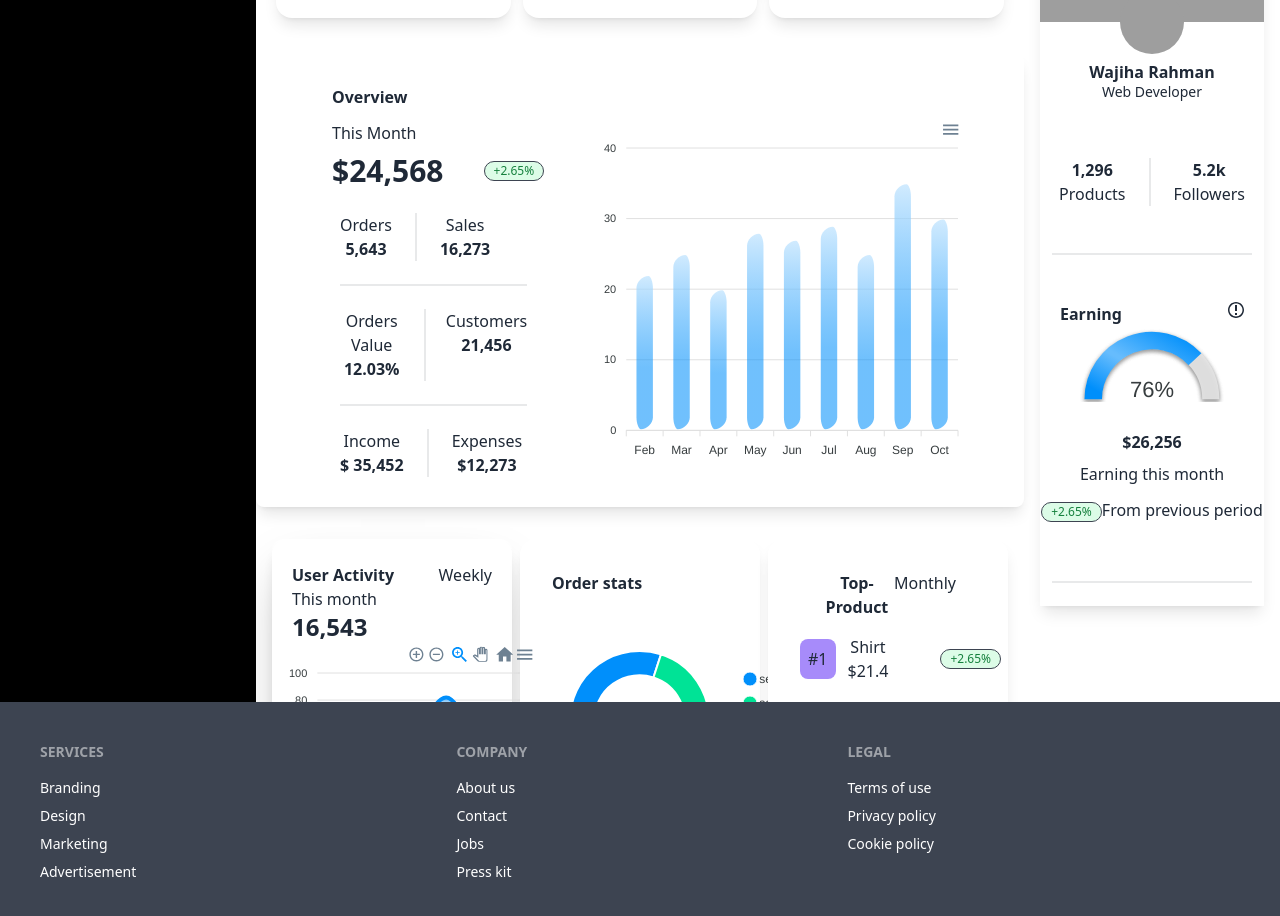
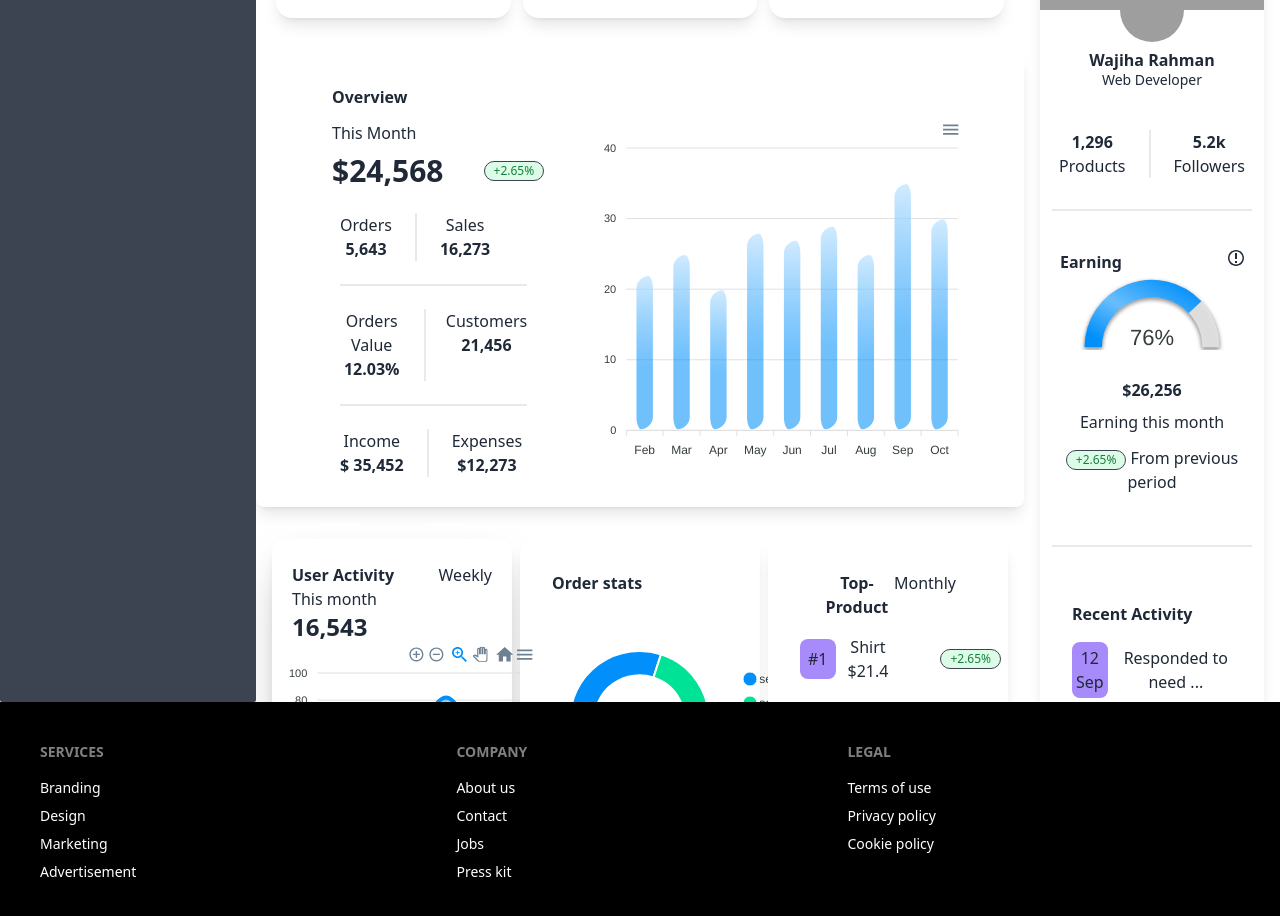
Before and after one commit to Shamimayesmin/e-commerce-page, a React (Create React App) app: page / in a window 1280 px wide. Shown: the part 162-1078 px from the top of the page. Built offline with nearby package versions, Linux system fonts and the light colour scheme; grey boxes are pictures that could not be loaded.

Commit message:
profile sections added

```diff
--- a/src/components/layout/DashboardLayout/DashboardLayout.js
+++ b/src/components/layout/DashboardLayout/DashboardLayout.js
@@ -18,7 +18,7 @@ const DashboardLayout = () => {
 				<div className="drawer-content">
 					<Outlet></Outlet>
 				</div>
-				<div className="drawer-side sm:text-black bg-black">
+				<div className="drawer-side sm:text-black bg-neutral rounded-sm">
 					<label htmlFor="dashboard-drawer" className="drawer-overlay"></label>
 
 					<ul className="menu p-4 w-64">
--- a/src/components/pages/Footer/Footer.js
+++ b/src/components/pages/Footer/Footer.js
@@ -2,26 +2,26 @@ import React from "react";
 
 const Footer = () => {
 	return (
-		<footer className="footer p-10 bg-neutral text-neutral-content">
+		<footer className="footer p-10 bg-black text-neutral-content">
 			<div>
 				<span className="footer-title">Services</span>
-				<a className="link link-hover">Branding</a>
-				<a className="link link-hover">Design</a>
-				<a className="link link-hover">Marketing</a>
-				<a className="link link-hover">Advertisement</a>
+				<a href="/" className="link link-hover">Branding</a>
+				<a href="/" className="link link-hover">Design</a>
+				<a href="/" className="link link-hover">Marketing</a>
+				<a href="/" className="link link-hover">Advertisement</a>
 			</div>
 			<div>
 				<span className="footer-title">Company</span>
-				<a className="link link-hover">About us</a>
-				<a className="link link-hover">Contact</a>
-				<a className="link link-hover">Jobs</a>
-				<a className="link link-hover">Press kit</a>
+				<a href="/" className="link link-hover">About us</a>
+				<a href="/" className="link link-hover">Contact</a>
+				<a href="/" className="link link-hover">Jobs</a>
+				<a href="/" className="link link-hover">Press kit</a>
 			</div>
 			<div>
 				<span className="footer-title">Legal</span>
-				<a className="link link-hover">Terms of use</a>
-				<a className="link link-hover">Privacy policy</a>
-				<a className="link link-hover">Cookie policy</a>
+				<a href="/" className="link link-hover">Terms of use</a>
+				<a href="/" className="link link-hover">Privacy policy</a>
+				<a href="/" className="link link-hover">Cookie policy</a>
 			</div>
 		</footer>
 	);
--- a/src/components/pages/Profile/Earning.js
+++ b/src/components/pages/Profile/Earning.js
@@ -65,7 +65,7 @@ const Earning = () => {
     })
     return (
         <div className="card">
-        <div className="py-6">
+        <div className="py-4">
 
             <div className="flex justify-between px-5">
             <h2 className="font-bold">Earning</h2>
@@ -79,7 +79,7 @@ const Earning = () => {
                 <h2 className='font-bold py-2'>$26,256</h2>
                 <p>Earning this month</p>
                 <div className='py-3'>
-                <div className="badge bg-green-100 text-green-700 text-xs">+2.65%</div>
+                <div className="badge bg-green-100 text-green-700 text-xs mr-1">+2.65%</div>
                  <span>From previous period</span>
                 </div>
             </div>
--- a/src/components/pages/Profile/Profile.js
+++ b/src/components/pages/Profile/Profile.js
@@ -1,11 +1,12 @@
 import React from "react";
 import Earning from "./Earning";
+import RecentActivity from "./RecentActivity";
 
 const Profile = () => {
 	return (
 		<section className="w-full dark:bg-gray-800 dark:text-gray-100">
 			<div className="container flex flex-col items-center justify-center mx-auto lg:flex-row lg:flex-wrap lg:justify-evenly lg:px-3">
-				<div className="flex w-96 flex-col mx-1 my-6 shadow-lg">
+				<div className="flex w-96 flex-col mx-1 my-3 shadow-lg rounded-lg">
 					<div
 						style={{
 							backgroundImage: `url("https://i.ibb.co/PG5m3GY/bg.png")`,
@@ -23,7 +24,7 @@ const Profile = () => {
 						</p>
 						<p className="text-sm">Web Developer</p>
 					</div>
-					<div className="flex my-6 items-center justify-center mx-auto">
+					<div className="flex my-2 items-center justify-center mx-auto">
 						<div>
 							<h2 className="font-bold">1,296</h2>
 							<p>Products</p>
@@ -41,6 +42,7 @@ const Profile = () => {
                         <Earning></Earning>
                     </div>
                     <div className="divider px-3"></div>
+                    <RecentActivity></RecentActivity>
 				</div>
 			</div>
 		</section>
--- a/src/components/pages/Profile/RecentActivity.js
+++ b/src/components/pages/Profile/RecentActivity.js
@@ -2,9 +2,60 @@ import React from 'react';
 
 const RecentActivity = () => {
     return (
-        <div>
+        <div className="card">
 
-        </div>
+				<div className="card-body gap-4">
+                <h2 className="font-bold text-start">Recent Activity</h2>
+
+					<div className="flex items-center gap-3">
+						<div className="bg-violet-400 p-1 rounded-lg">
+							<h3>12</h3>
+                            <p>Sep</p>
+						</div>
+						<div>
+
+							<p>Responded to need ...</p>
+						</div>
+
+
+					</div>
+					<div className="flex items-center gap-3">
+						<div className="bg-violet-400 p-2 rounded-lg">
+                        <h3>11</h3>
+                        <p>Sep</p>
+						</div>
+						<div>
+
+							<p>Everyone realizes...</p>
+						</div>
+
+
+					</div>
+					<div className="flex items-center gap-3">
+						<div className="bg-violet-400 p-2 rounded-lg">
+                            <h3>10</h3>
+                            <p>Sep</p>
+						</div>
+						<div>
+
+							<p>Joined the group...</p>
+						</div>
+
+
+					</div>
+					{/* <div className="flex items-center gap-3">
+						<div className="bg-violet-400 p-2 rounded-lg">
+							<h2>#4</h2>
+						</div>
+						<div>
+							<h2>Shirt</h2>
+							<p>$25.3</p>
+						</div>
+
+
+					</div> */}
+				</div>
+			</div>
     );
 };
 
```
